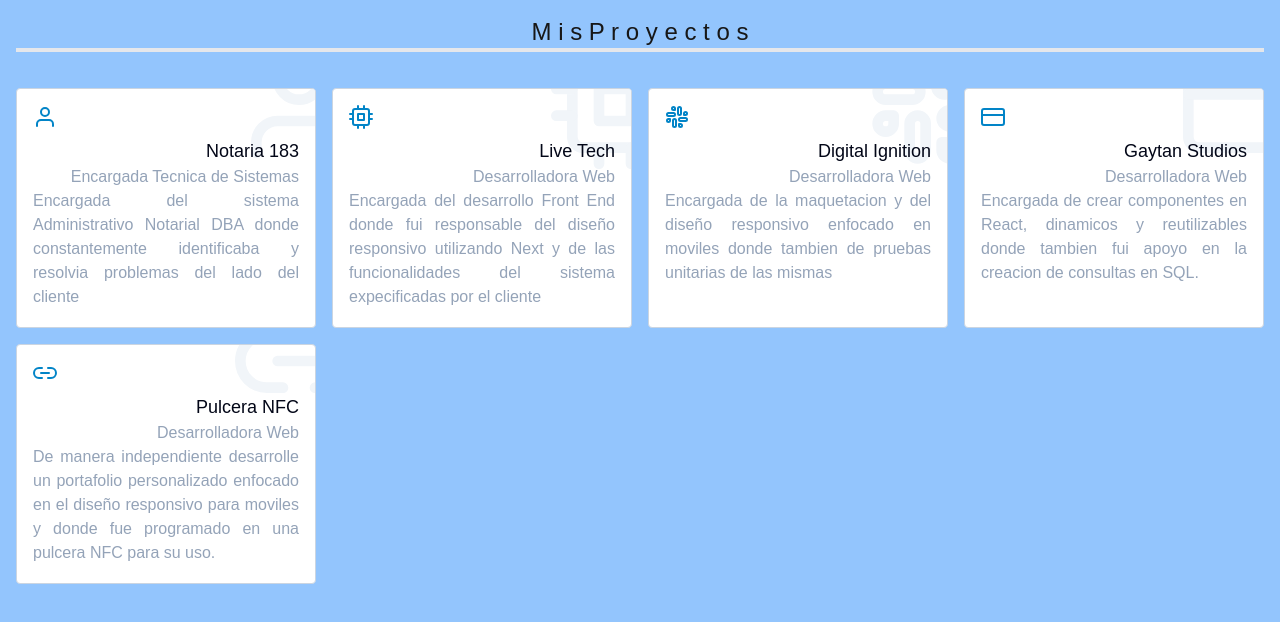
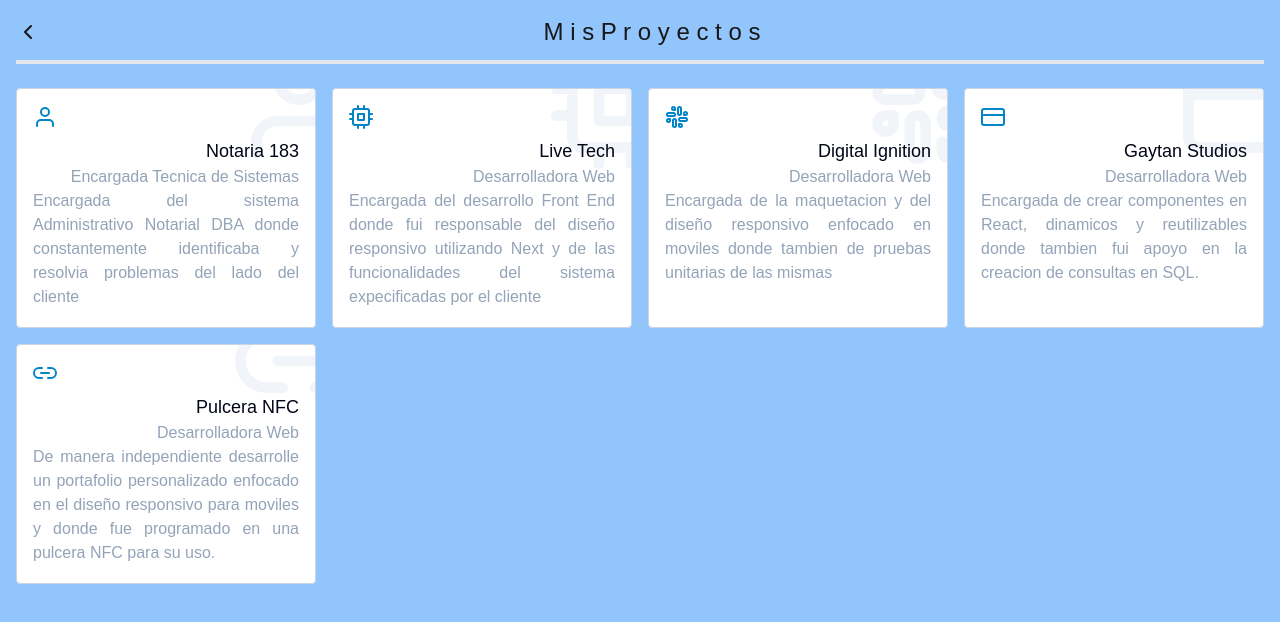
Before and after one commit to Abby25CE/portafolio, a Next.js app: page /Proyectos in a window 1280 px wide. Shown: the top 622 px of the page. Built offline with nearby package versions, Linux system fonts and the light colour scheme.

Commit message:
Update Index.tsx

```diff
--- a/src/Proyects/Index.tsx
+++ b/src/Proyects/Index.tsx
@@ -8,16 +8,20 @@ import {
   FiSlack,
   FiLink2,
   FiSun,
+  FiChevronLeft,
 } from "react-icons/fi";
 
 const HoverDevCards = () => {
   return (
     <div className="p-4">
-      <div className="pb-9 text-center text-2xl">
-        <p>M i s P r o y e c t o s</p>
-        <hr className="border-2" />
+      <div className="flex flex-row pb-3 items-center justify-between text-2xl">
+        <a href="/">
+          <FiChevronLeft />
+        </a>
+        <p className="">M i s P r o y e c t o s</p>
+        <div></div>
       </div>
-
+      <hr className="border-2 mb-6" />
       <div className=" grid gap-4 grid-cols-2 lg:grid-cols-4">
         <Card
           title="Notaria 183"
```
